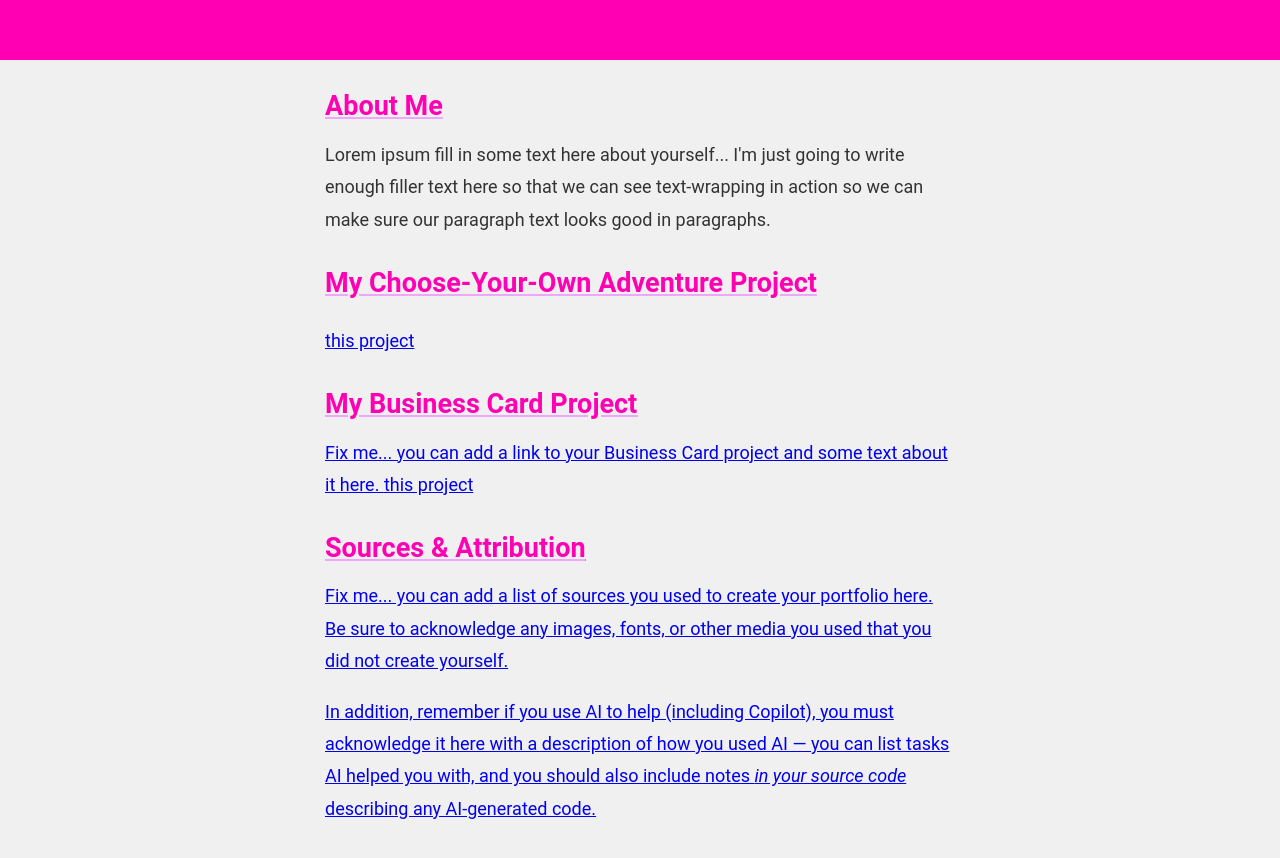
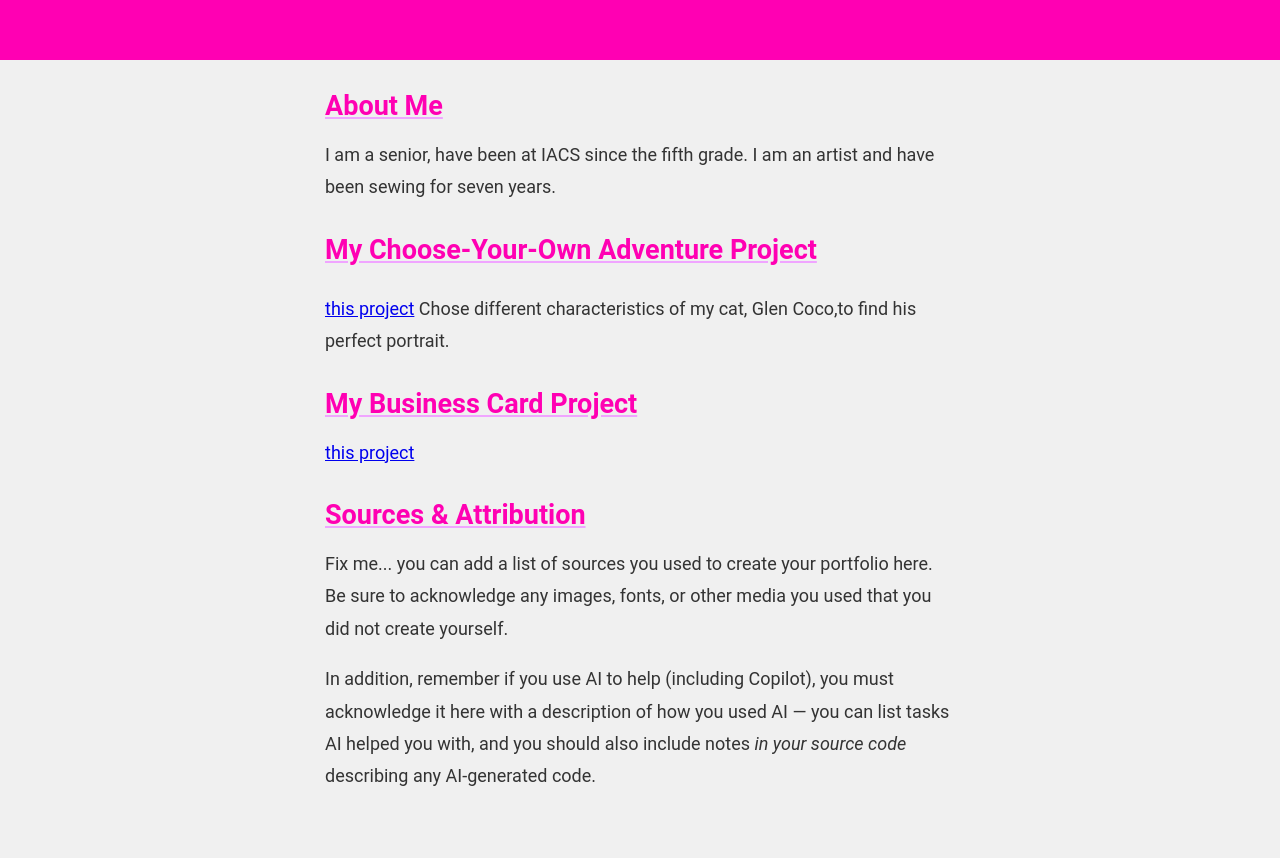
Before and after one commit to IACS-CS/web-design-portfolio-notground, a website: page index.html in a window 1280 px wide. Shown: the part 740-1598 px from the top of the page. Drawn offline with Linux system fonts and the light colour scheme.

Commit message:
added info

```diff
--- a/index.html
+++ b/index.html
@@ -16,10 +16,7 @@
         <div class="about-me">
           <h2>About Me</h2>
           <p>
-            Lorem ipsum fill in some text here about yourself... I'm just going
-            to write enough filler text here so that we can see text-wrapping in
-            action so we can make sure our paragraph text looks good in
-            paragraphs.
+            I am a senior, have been at IACS since the fifth grade. I am an artist and have been sewing for seven years.
           </p>
         </div>
       </section>
@@ -27,16 +24,14 @@
         <h2>My Choose-Your-Own Adventure Project</h2>
         <p>
         <p>
-          <a href=" https://iacs-cs.github.io/choose-your-own-adventure-notground/"
-         /a> this project
+          <a href=" https://iacs-cs.github.io/choose-your-own-adventure-notground/">this project</a>
+          Chose different characteristics of my cat, Glen Coco,to find his perfect portrait.
         </p>
       </section>
       <section id="bc">
         <h2>My Business Card Project</h2>
         <p>
-          Fix me... you can add a link to your Business Card project and some
-          text about it here. <a href="https://iacs-cs.github.io/business-card-project-cj-sky-s-super-buisness-card/"
-         /a> this project
+         <a href="https://iacs-cs.github.io/business-card-project-cj-sky-s-super-buisness-card/"> this project</a>
         </p>
       </section>
       <section id="attribution">
```
